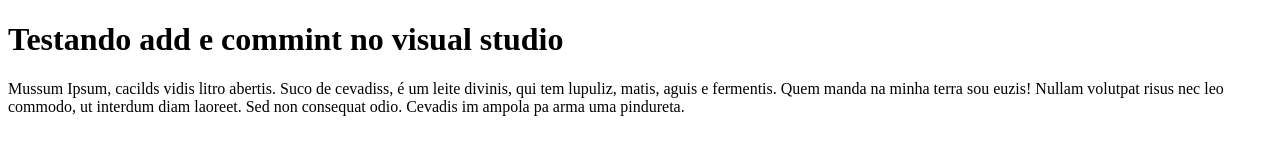
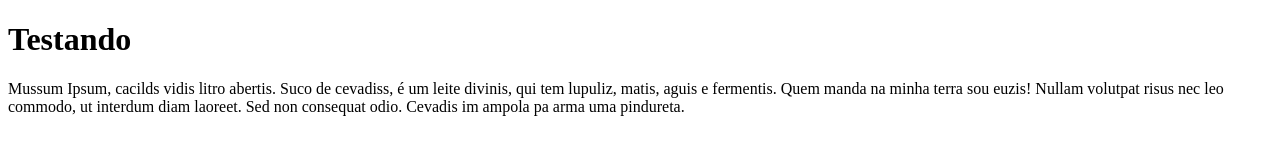
Before and after one commit to drakkefit/adriano-portfolio, a plain HTML site: page index.html in a window 1280 px wide. Drawn offline with Linux system fonts and the light colour scheme.

Commit message:
new test

```diff
--- a/index.html
+++ b/index.html
@@ -8,7 +8,7 @@
 </head>
 
 <body>
-    <h1>Testando add e commint no visual studio</h1>
+    <h1>Testando</h1>
     <p>
         Mussum Ipsum, cacilds vidis litro abertis. Suco de cevadiss, é um leite divinis, qui tem lupuliz, matis, aguis e fermentis. Quem manda na minha terra sou euzis! Nullam volutpat risus nec leo commodo, ut interdum diam laoreet. Sed non consequat odio. Cevadis
         im ampola pa arma uma pindureta.
```
